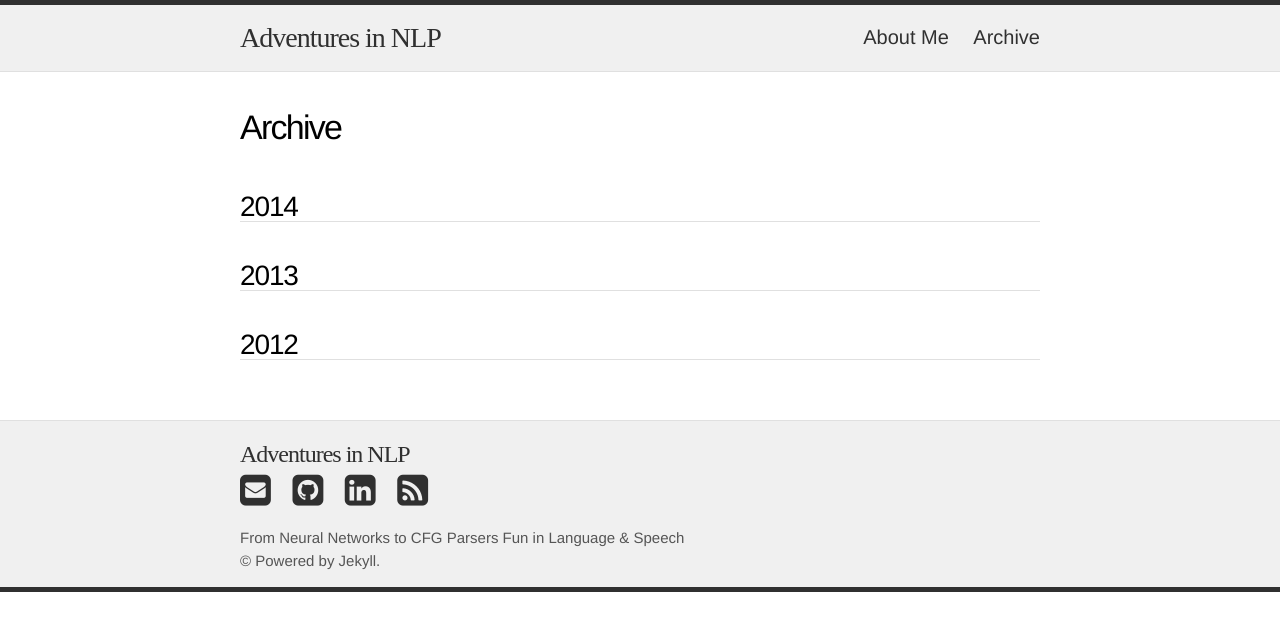
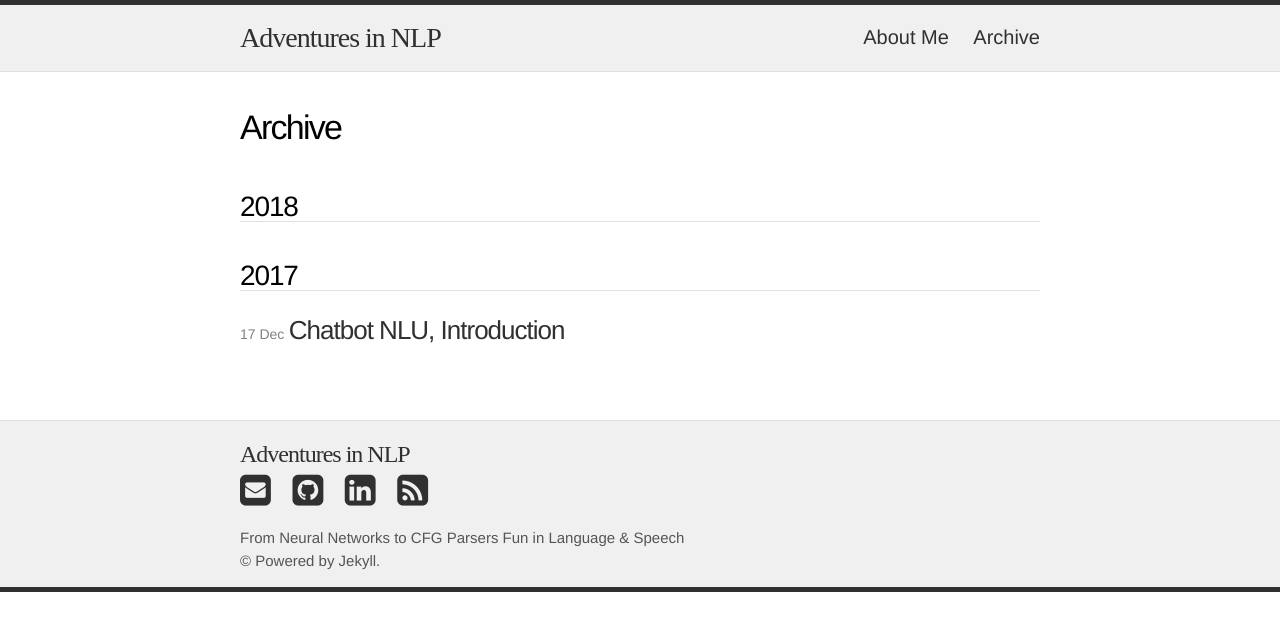
Before and after one commit to DuyguA/DuyguA.github.io, a Jekyll site: the page built from archive.md, in a window 1280 px wide. Shown: the top 631 px of the page. Built offline with Jekyll 4.4.1, drawn with Linux system fonts in a browser that asks for light colours; nearby versions of some CDN libraries; some web fonts are replaced.

Commit message:
changed arcive file

```diff
--- a/archive.md
+++ b/archive.md
@@ -4,7 +4,7 @@ title: Archive
 permalink: /archive/
 ---
 
-{% assign years = "2014,2013,2012" | split: "," %}
+{% assign years = "2018,2017" | split: "," %}
 {% for year in years %}
   <h3 style="border-bottom: 1px solid #e0e0e0">{{ year }}</h3>
   <ul style="margin-left: 0px; padding-left: 0px; list-style: none">
```
